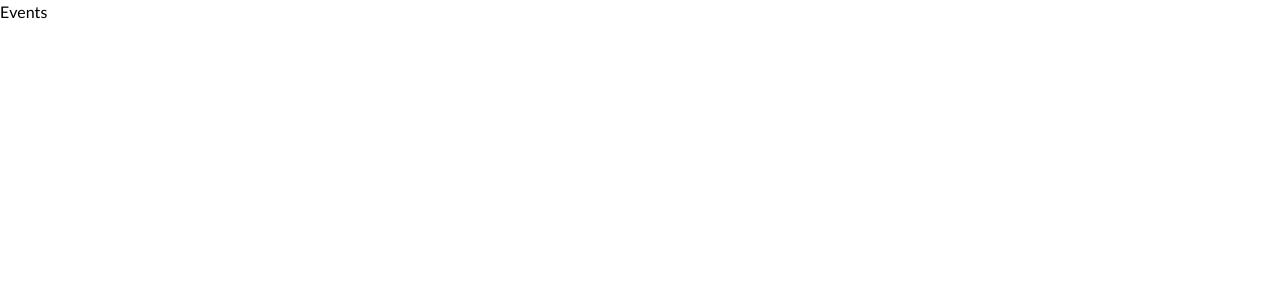
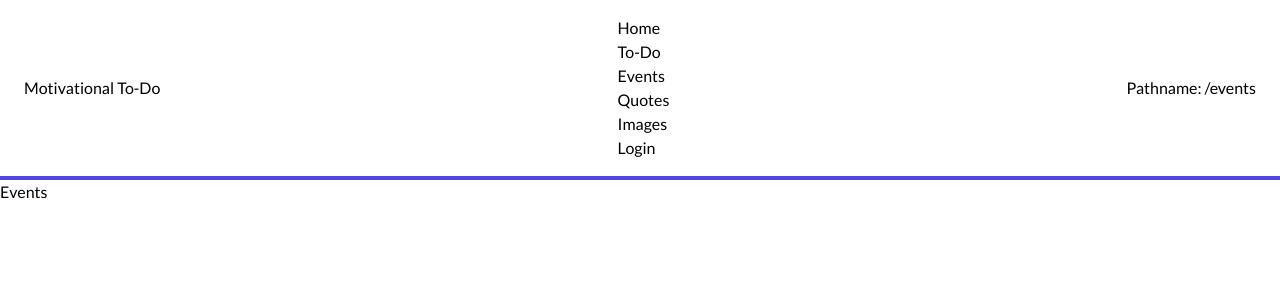
Before and after one commit to matthew-talamantes/motivational-todo, a Next.js app in the folder frontend/: page /events in a window 1280 px wide. Shown: the top 300 px of the page. Built offline with nearby package versions, Linux system fonts and the light colour scheme.

Commit message:
Add layout for pages group

```diff
--- /dev/null
+++ b/frontend/src/app/(pages)/layout.tsx
@@ -0,0 +1,12 @@
+import Header from "@/components/header";
+
+export default function PagesLayout({ children }: { children: React.ReactNode }) {
+    return (
+        <>
+            <Header />
+            <main>
+                {children}
+            </main>
+        </>
+    );
+}
```
